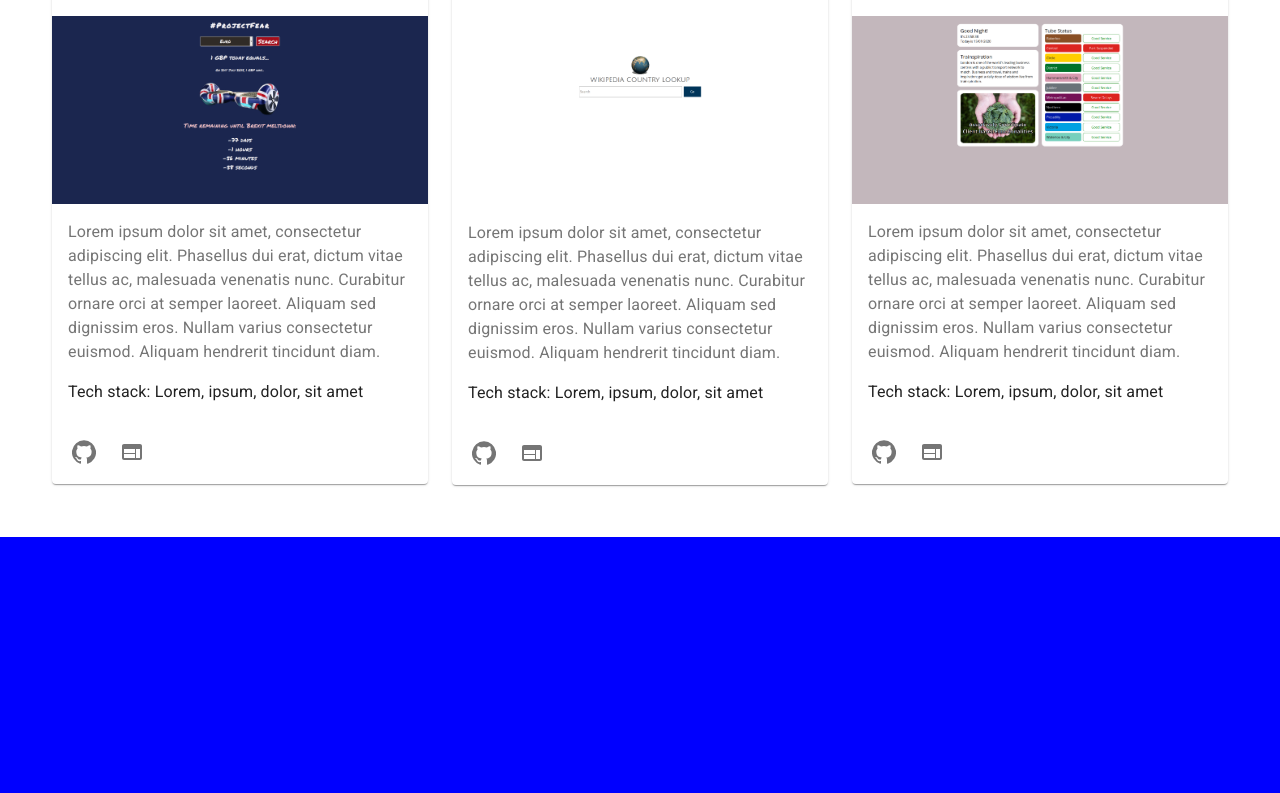
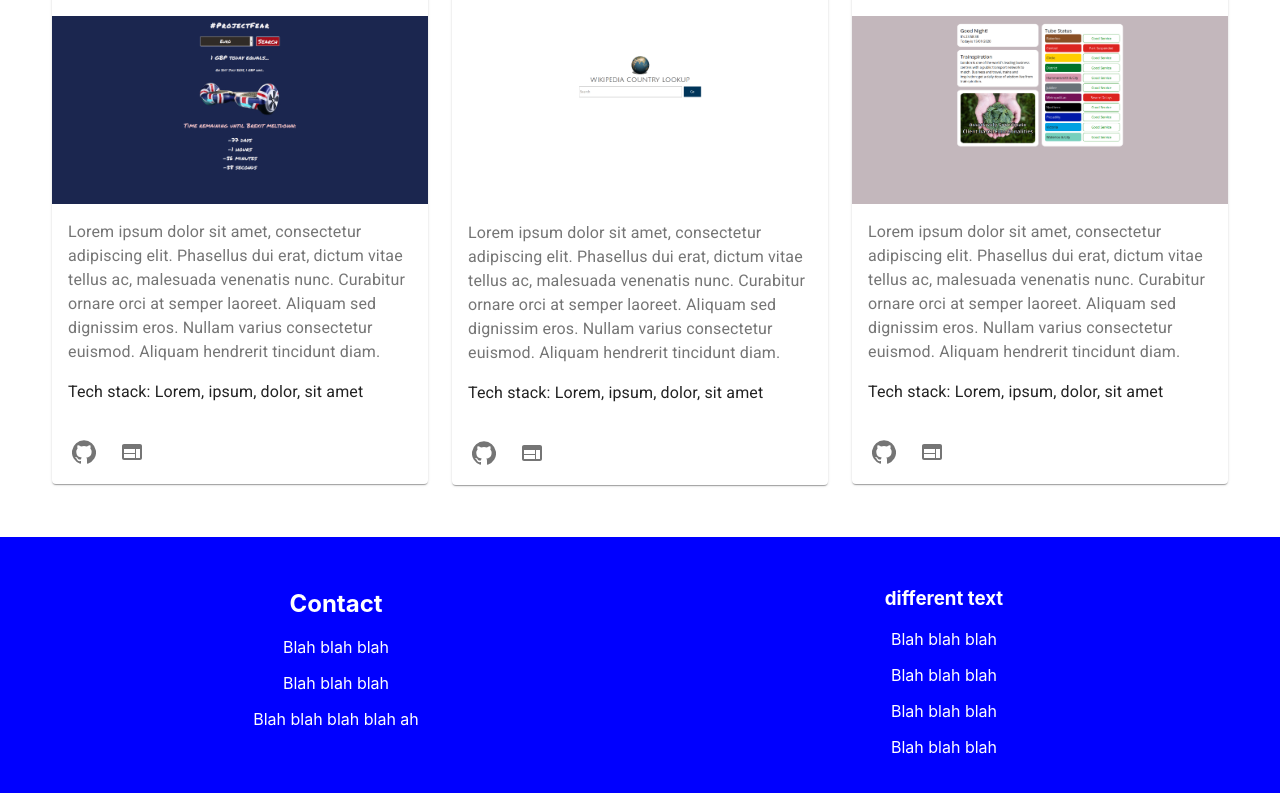
Before and after one commit to andy-mc-donald/React-Portfolio-V2, a React (Create React App) app: page / in a window 1280 px wide. Shown: the part 656-1449 px from the top of the page. Built offline with nearby package versions, Linux system fonts and the light colour scheme.

Commit message:
positioning ok on pag4 section

```diff
--- a/src/Pages/Page3.js
+++ b/src/Pages/Page3.js
@@ -36,7 +36,7 @@ function Page3() {
         {/* <Typography className={classes.title} variant="h3">
           Projects
         </Typography> */}
-      <Grid className={classes.container} container spacing={3}>
+      <Grid container className={classes.container} spacing={3}>
         <Grid item xs={12} sm={6} md={4}>
           <UpSkillMe />
         </Grid>
--- a/src/Pages/Page4.js
+++ b/src/Pages/Page4.js
@@ -2,28 +2,44 @@ import React from "react";
 import Grid from "@material-ui/core/Grid";
 // import Typography from "@material-ui/core/Typography";
 import { makeStyles } from "@material-ui/core/styles";
-import { red } from "@material-ui/core/colors";
 
 const useStyles = makeStyles(theme => ({
   root: {
     flexGrow: 1,
-      backgroundColor: 'blue',
-      height: '60vh'
+    backgroundColor: "blue",
+    height: "60vh",
+    color: "white"
   },
   container: {
-      padding:'2rem',
+    padding: "2rem"
+  },
+  item: {
+    textAlign: 'center'
   }
 }));
 
-  function Page4(){
+function Page4() {
   const classes = useStyles();
 
-    return(
+  return (
     <div className={classes.root}>
-
+      <Grid container className={classes.container}>
+        <Grid item xs={12} sm={6} className={classes.item}>
+          <h2>Contact</h2>
+          <p>Blah blah blah</p>
+          <p>Blah blah blah</p>
+          <p>Blah blah blah blah ah </p>
+        </Grid>
+        <Grid item xs={12} sm={6} className={classes.item}>
+          <h3>different text</h3>
+          <p>Blah blah blah</p>
+          <p>Blah blah blah</p>
+          <p>Blah blah blah</p>
+          <p>Blah blah blah</p>
+        </Grid>
+      </Grid>
     </div>
-
-    )
+  );
 }
 
 export default Page4;
```
Lines whose indentation alone changed are shown as unchanged.
